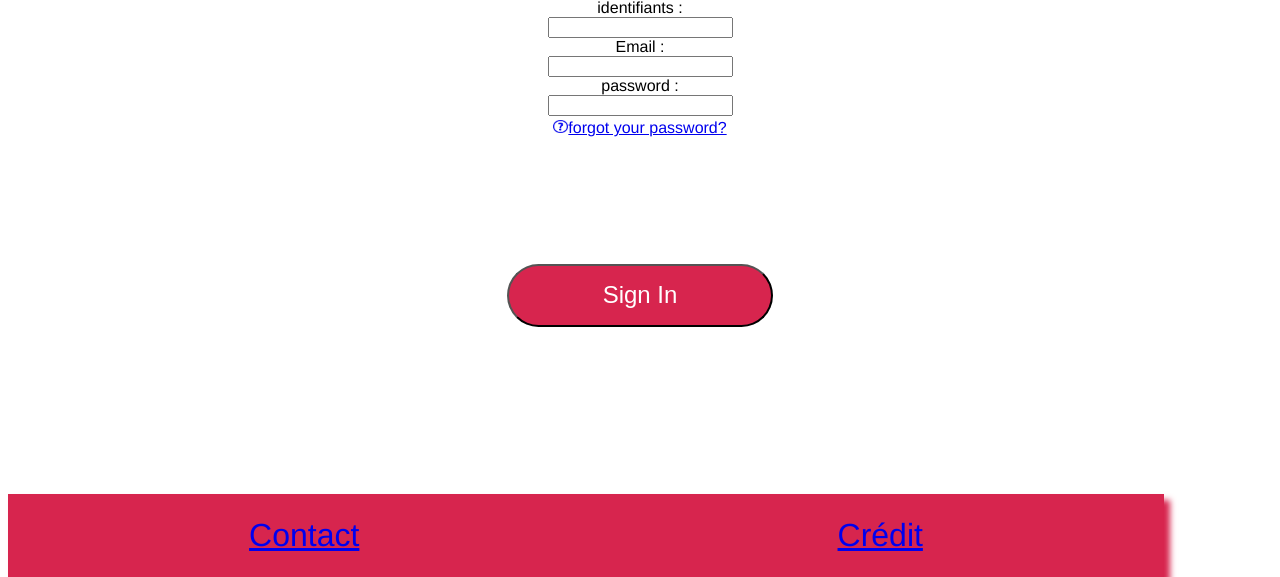
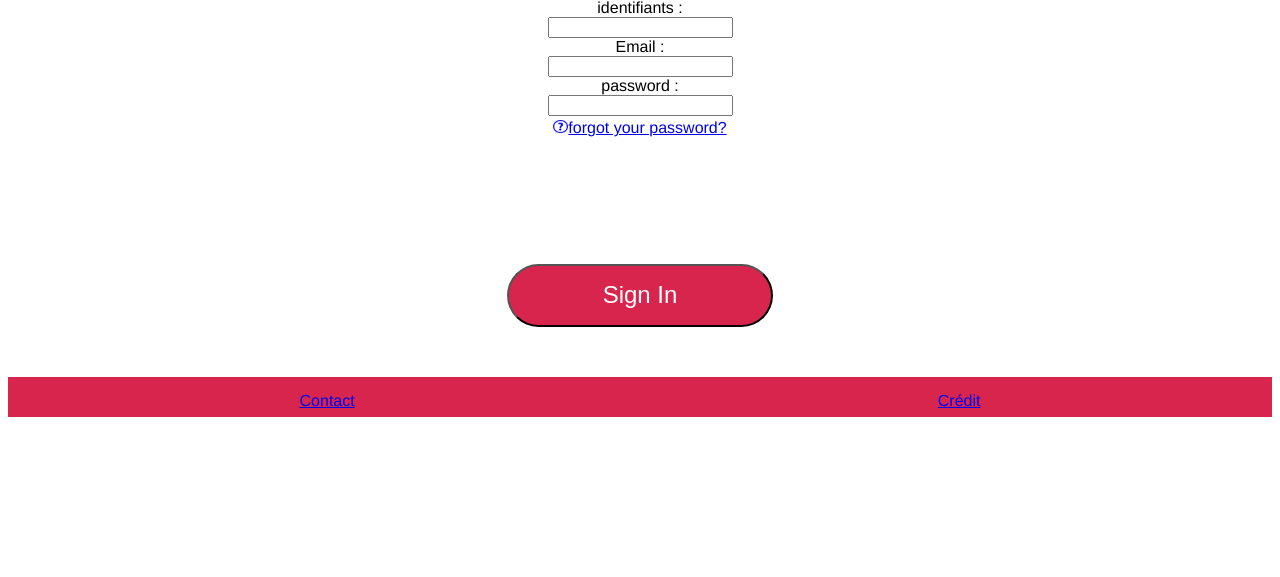
Before and after one commit to crazychouwi/CHALLENGE2017, a PHP site: page /connectionformateur.php in a window 1280 px wide. Shown: the part 223-800 px from the top of the page. Run offline with PHP 8.4, Linux system fonts and the light colour scheme.

Commit message:
modif lou footer connection formateur

```diff
--- a/assets/css/connection.css
+++ b/assets/css/connection.css
@@ -50,6 +50,7 @@ border: solid 1px #4CADC1
   margin-top: 4px;
   }
 
+
 .header{
     background-color: #D7254E;
     display: flex;
@@ -57,24 +58,23 @@ border: solid 1px #4CADC1
   }
 
 .footer {
-    position: relative;
+
     margin-top: 50px;
     bottom: 0;
     height: 50px;
     width: 100%;
-    bottom: 0;
     text-align: center;
     line-height: 15px;
   }
-  .conteneur{
+
+    .conteneur {
     background-color: #D7254E;
-    font-size: 2em;
+    font-size: 1em;
     color: white;
-    width: 90%;
-    position: fixed;
+    width: 100%;
     bottom: 0;
     display: flex;
     justify-content: space-around;
-    border: 2px #D7254E solid;
-    box-shadow: 6px 6px 6px #D7254E;
-  }
+    height: 80%;
+
+}
--- a/assets/css/contact.css
+++ b/assets/css/contact.css
@@ -54,7 +54,6 @@ a:visited{
 .footer {
   position: relative;
   margin-top: 50px;
-  bottom: 0;
   height: 50px;
   width: 100%;
   bottom: 0;
```
